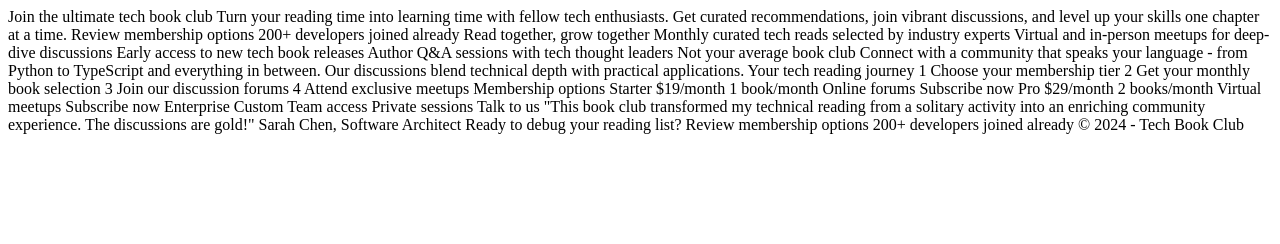
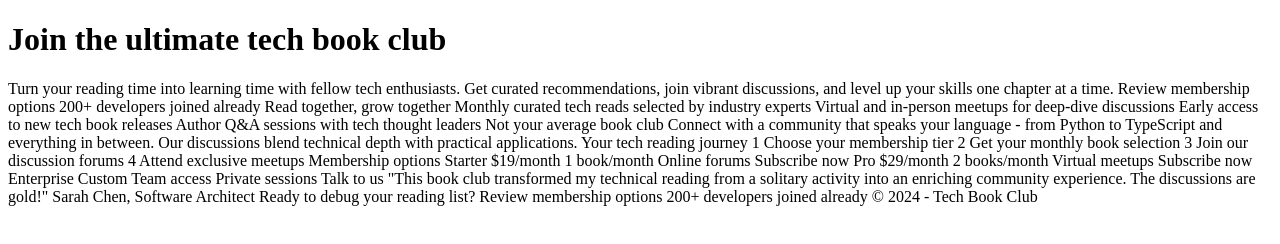
Before and after one commit to Ijndi/tech-book-club-landing-page, a plain HTML site: page index.html in a window 1280 px wide. Drawn offline with Linux system fonts and the light colour scheme.

Commit message:
started project

```diff
--- a/index.html
+++ b/index.html
@@ -5,12 +5,16 @@
   <meta name="viewport" content="width=device-width, initial-scale=1.0">
 
   <link rel="icon" type="image/png" sizes="32x32" href="./assets/images/favicon-32x32.png">
-
-  <title>Frontend Mentor | Tech book club</title>
+  <link rel="stylesheet" href="./css/index.css" />
+  <title>Tech book club</title>
 </head>
 <body>
+  <div>
+      <h1 class="title">
+     Join the ultimate tech book club
+      </h1>
+    </div>
 
-  Join the ultimate tech book club
 
   Turn your reading time into learning time with fellow tech enthusiasts.
   Get curated recommendations, join vibrant discussions, and level up your
```
Also changed, not shown: css/index.css (added).
